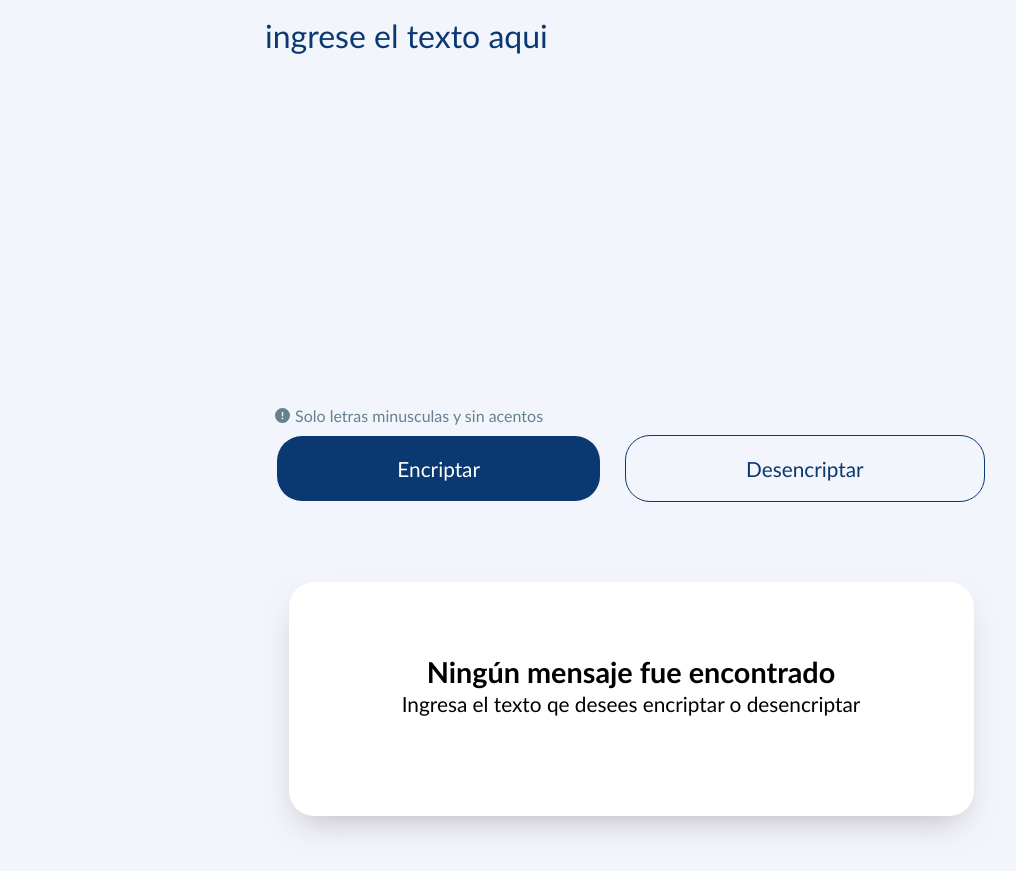
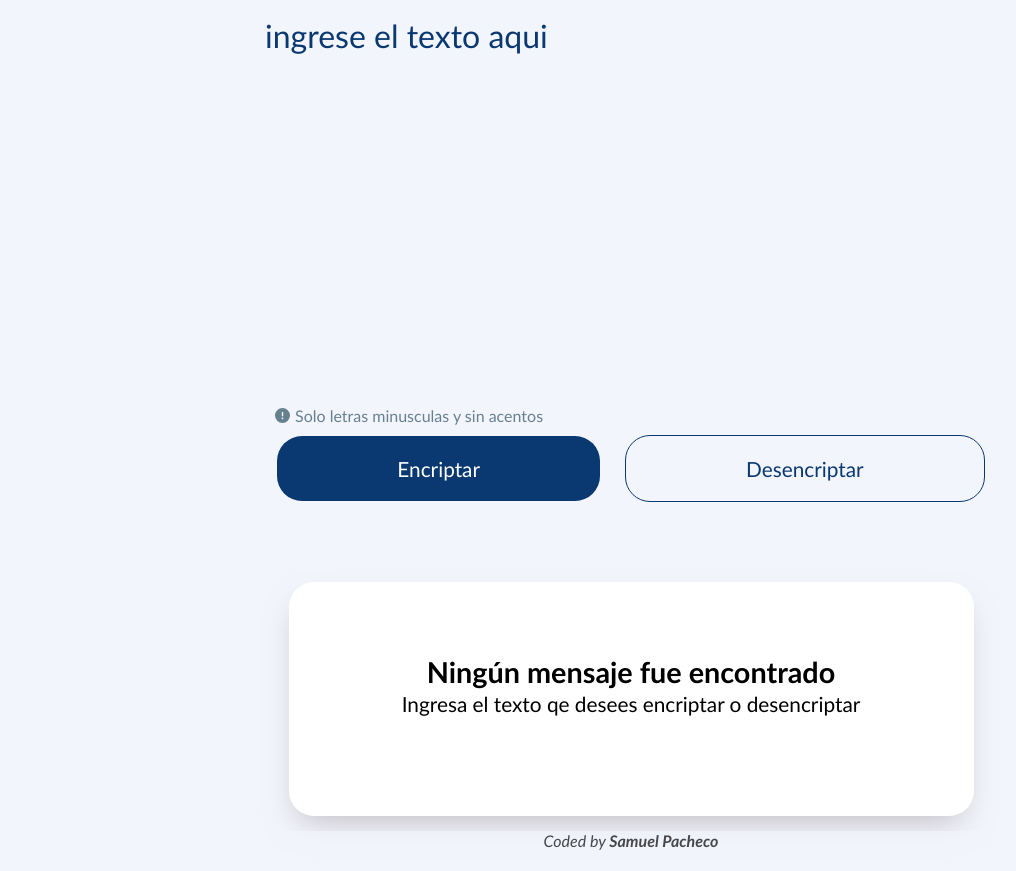
Before and after one commit to SamsPacheco/Alura-Challenge, a plain HTML site: page index.html in a window 1280 px wide. Shown: the part 159-1030 px from the top of the page, without its empty margins (9-1025 px from the left). Drawn offline with Linux system fonts and the light colour scheme.

Commit message:
Completed

```diff
--- a/index.html
+++ b/index.html
@@ -41,8 +41,10 @@
                 </div>
             </div>
         </section>
-
     </main>
+    <footer class="footer">
+            <p>Coded by <a href="https://github.com/SamsPacheco?tab=repositories">Samuel Pacheco</a></p>
+    </footer>
     <script src="index.js"></script>
 </body>
 </html>
--- a/style.css
+++ b/style.css
@@ -157,6 +157,19 @@ box-shadow: -1px 15px 32px -11px rgba(163,158,163,0.68);
     line-height: 30px;
 }
 
+.footer{
+    text-align: center;
+    margin-top: -40px;
+    opacity: 0.7;
+    color: black;
+    font-style: italic;
+}
+a{
+    text-decoration: none;
+    font-weight: bold;
+    color: black;
+}
+
 /** medias querys **/
 
 /** TABLETS **/
```
